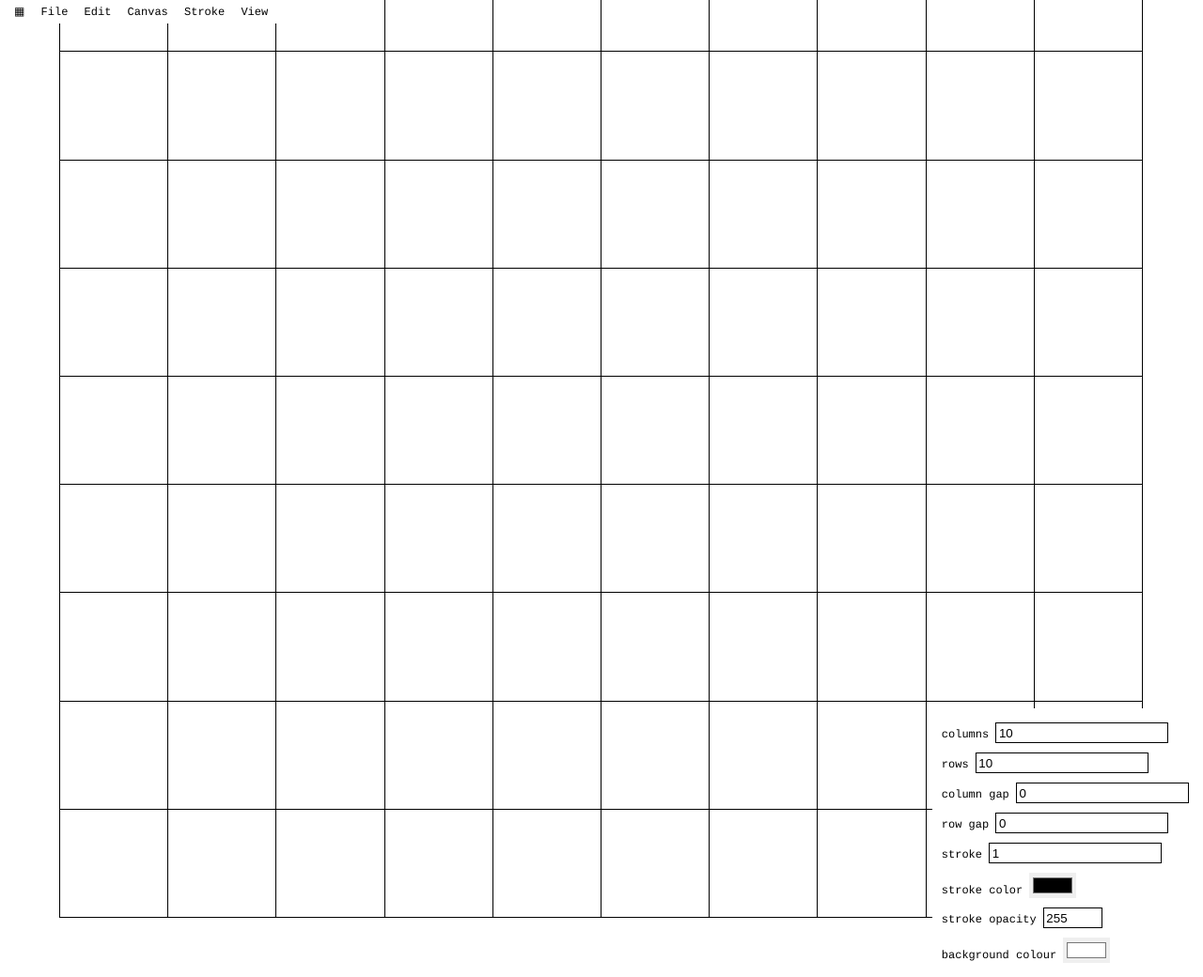
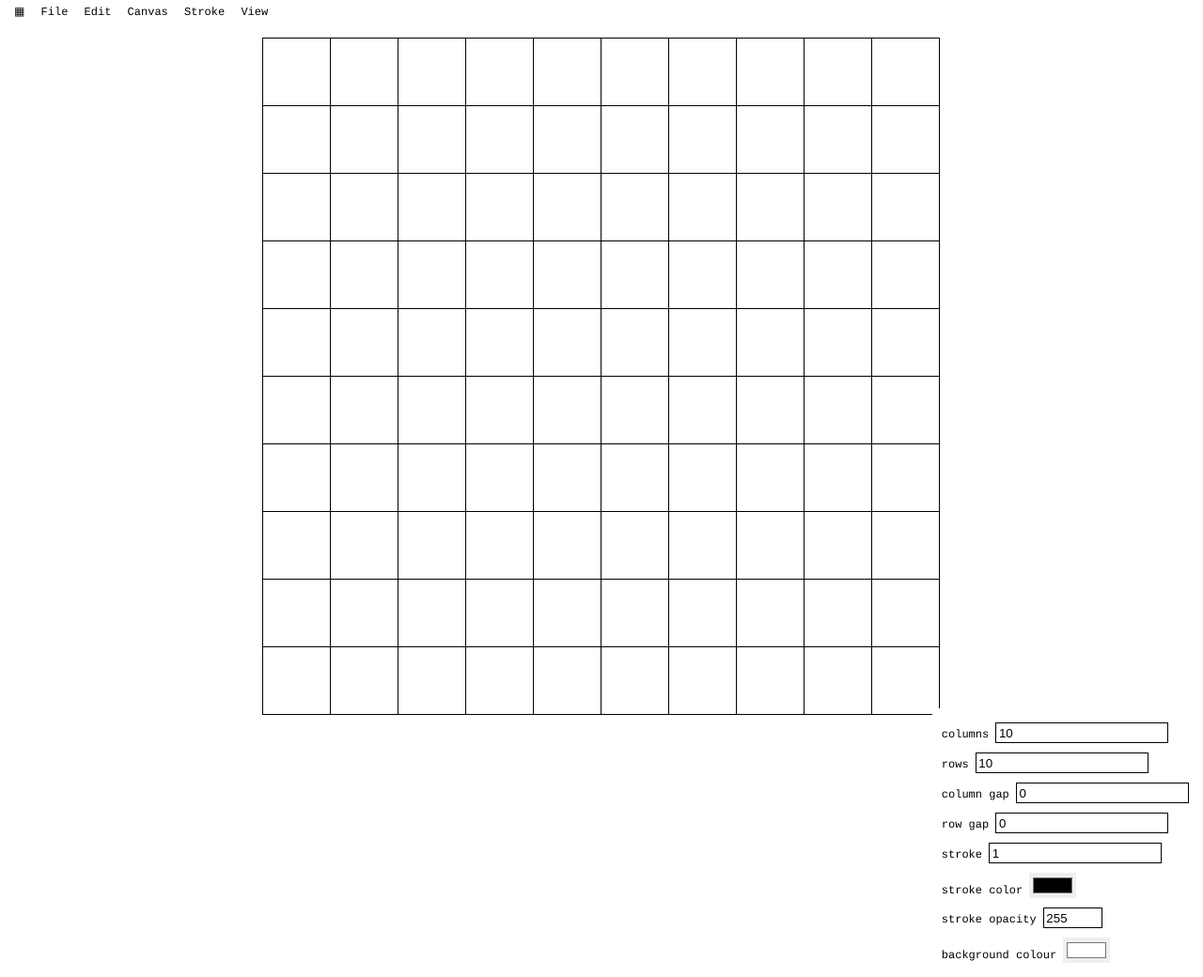
Before and after one commit to de1ane1ra/grid, a plain HTML site: page index.html in a window 1280 px wide. Shown: the whole page at 94% size. Drawn offline with Linux system fonts and the light colour scheme.

Commit message:
Quick styling change to allow for us on smaller screens

```diff
--- a/index.css
+++ b/index.css
@@ -231,8 +231,8 @@ svg {
     grid-template-rows: repeat(var(--grid__rows), 1fr);
     grid-column-gap: var(--grid__column-gap);
     grid-row-gap: var(--grid__row-gap);
-    width: 12in;
-    height: 12in;
+    width: 90vh;
+    height: 90vh;
 }
 
 .grid__item {
```
